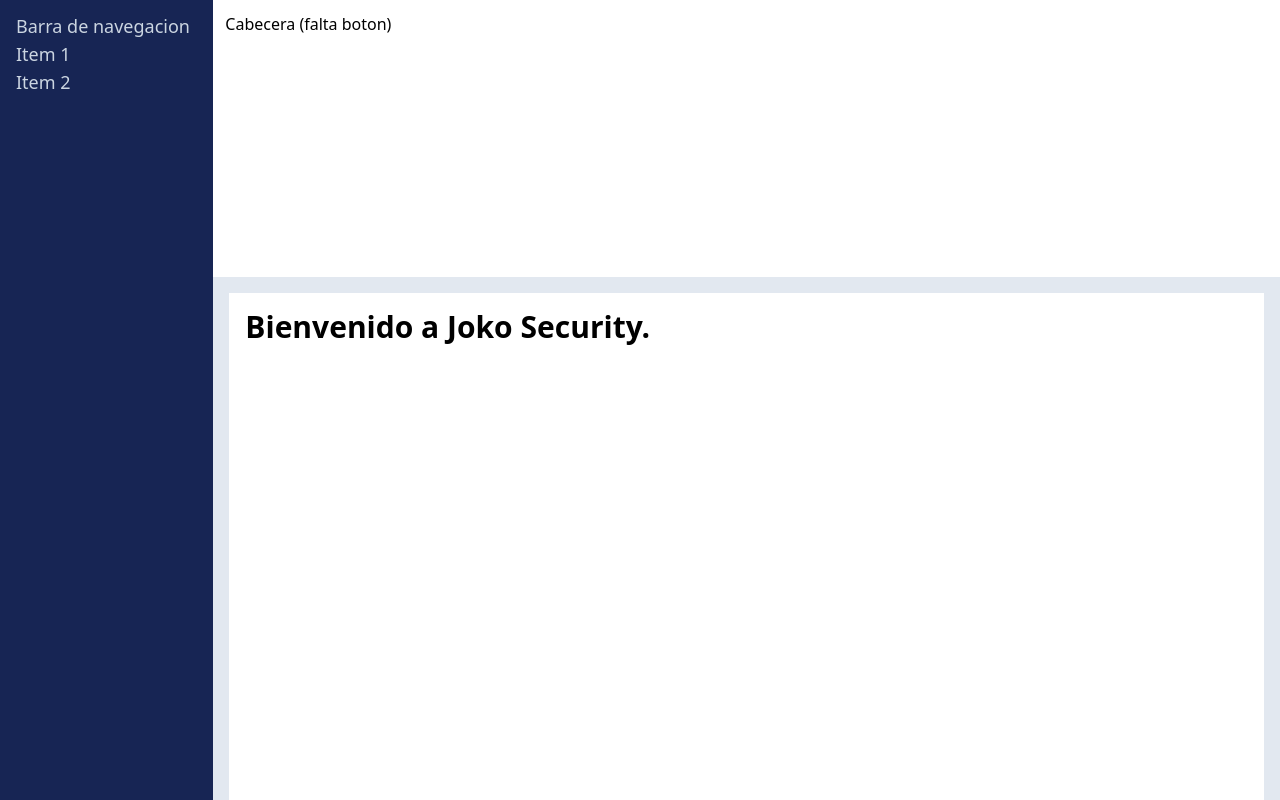
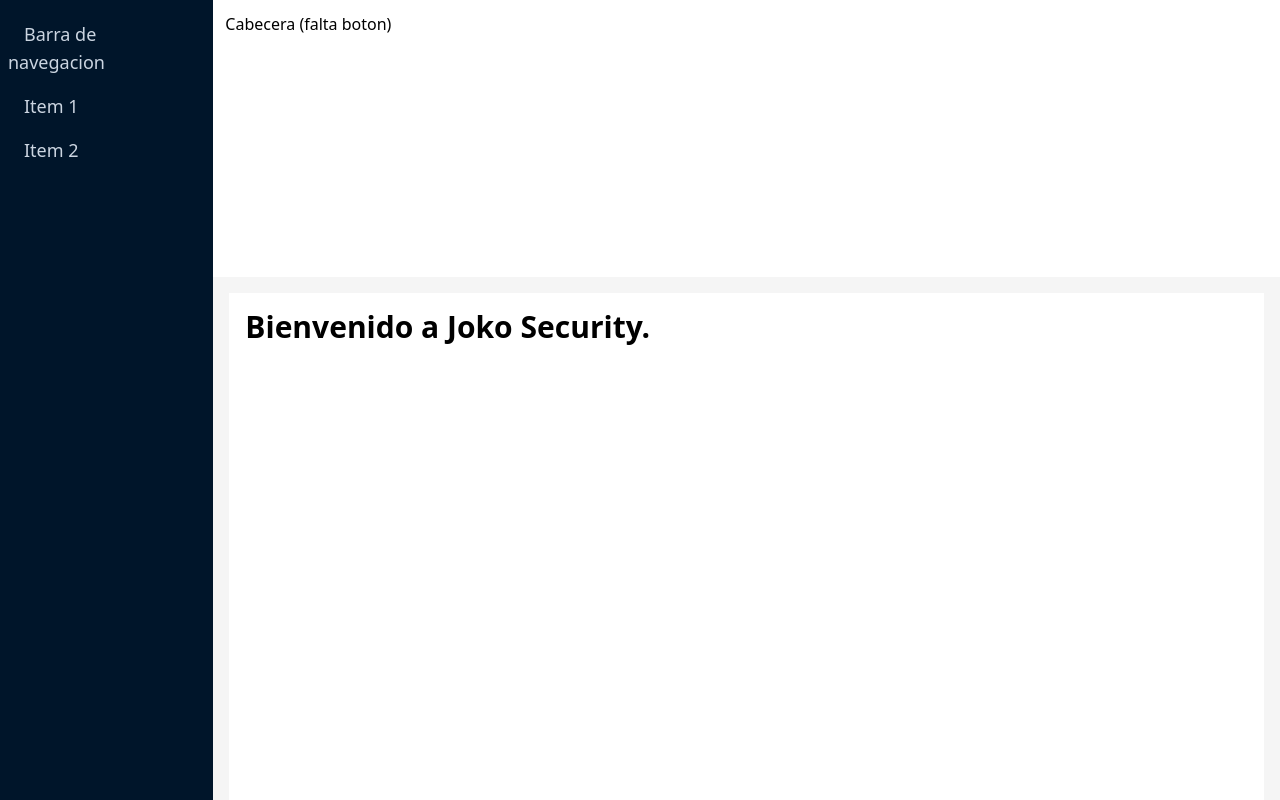
Before and after one commit to jokoframework/security-starter-react, a Next.js app: page / in a window 1280 px wide. Shown: the top 800 px of the page. Built offline with nearby package versions, Linux system fonts and the light colour scheme.

Commit message:
Arreglar columnas en max-sm y cambiar color de fondo

```diff
--- a/src/pages/index.tsx
+++ b/src/pages/index.tsx
@@ -9,29 +9,29 @@ export default function Home() {
   return (
     <>
     <div className="grid grid-rows-12 grid-cols-12">
-      <div className="max-sm:hidden row-span-4 row-start-1 bg-blue-950 overflow-y-auto col-span-2 py-3 text-slate-300">
+      <div className="max-sm:hidden row-span-4 row-start-1 bg-blue-900 overflow-y-auto col-span-2 py-3 text-slate-300">
         <ul className="w-full">
-          <li className="hover:bg-blue-500">
-            <a className="px-4 text-lg hover:text-slate-100 " href="#">
+          <li className="py-2 mx-2 rounded-md hover:bg-blue-500">
+            <a className="px-4 text-lg hover:text-slate-100" href="#">
               Barra de navegacion
             </a>
           </li>
-          <li className="hover:bg-blue-500">
+          <li className="py-2 mx-2 rounded-md hover:bg-blue-500">
            <a className="px-4 text-lg hover:text-slate-100" href="#">
               Item 1
             </a>
           </li>
-          <li className="hover:bg-blue-500">
+          <li className="py-2 mx-2 rounded-md hover:bg-blue-500">
             <a className="px-4 text-lg hover:text-slate-100" href="#">
               Item 2
             </a>
           </li>
         </ul>
       </div>
-      <div className="col-span-10 px-3 py-3">
+      <div className="max-sm:col-span-12 col-span-10 px-3 py-3">
         <div>Cabecera (falta boton)</div>
       </div>
-      <div className="row-span-3 col-span-10 bg-slate-200">
+      <div className="row-span-3 max-sm:col-span-12 col-span-10 bg-neutral-100">
         <h1 className="m-4 p-4 text-3xl h-screen font-bold bg-white">
           Bienvenido a Joko Security.
         </h1>
--- a/tailwind.config.js
+++ b/tailwind.config.js
@@ -9,7 +9,13 @@ module.exports = {
     "./src/**/*.{js,ts,jsx,tsx,mdx}",
   ],
   theme: {
-    extend: {},
+    extend: {
+      colors: {
+        blue: {
+          900: '#00152a',
+        },
+      },
+    },
   },
   plugins: [],
 }
```
